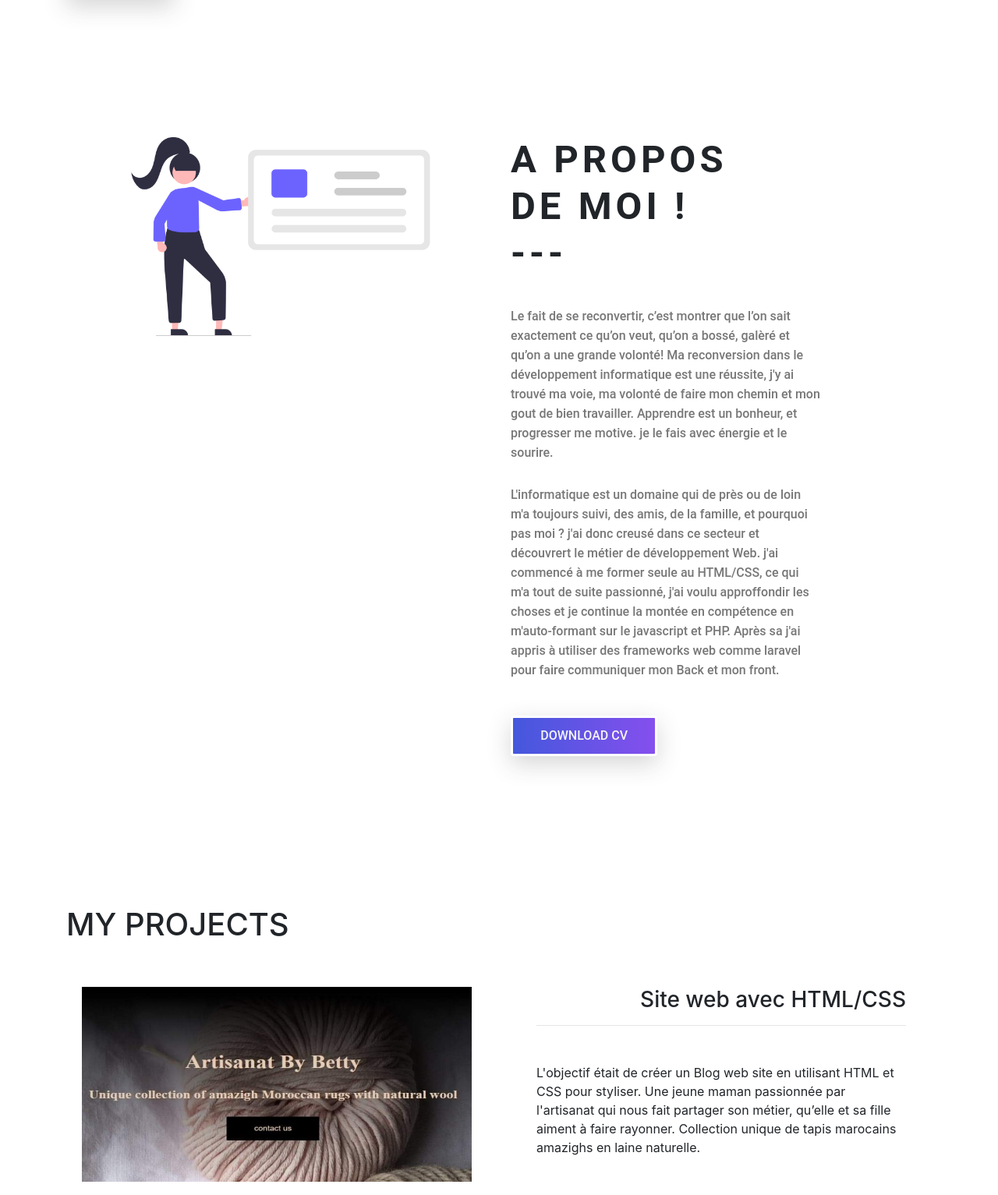
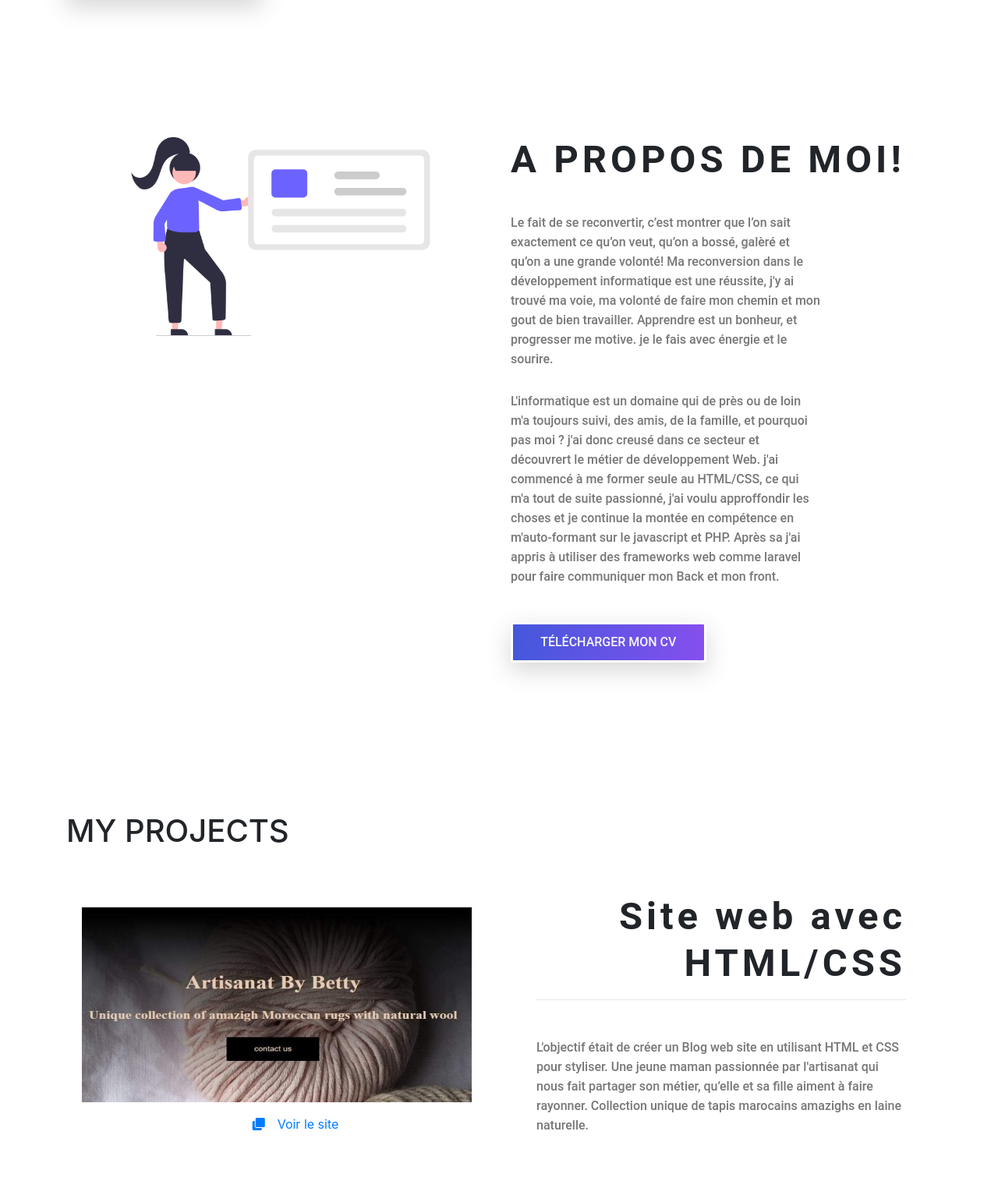
Before and after one commit to manal-kadiri/myportfolio-v1, a PHP site: page / in a window 1280 px wide. Shown: the part 666-2199 px from the top of the page at 78% size. Run offline with PHP 8.4, Linux system fonts and the light colour scheme; some libraries are stand-ins or nearby versions.

Commit message:
Add files via upload

```diff
--- a/PORTFOLIO/css/style.css
+++ b/PORTFOLIO/css/style.css
@@ -88,7 +88,7 @@
     padding: 8rem 5rem;
 }
 
-.site-main .about-area .about-title h2 > span{
+.site-main .about-area .about-title h2 > span{ /* titre a propos de moi */
     display: block;
     font: normal bold 49px/ 60px var(--roboto);
     letter-spacing: 5px;  /* espace entre les lettres de lets me introduce ...=21px avant*/
@@ -100,7 +100,11 @@
 
 
 /* Project Area */
-
+.site-main .project-area .container h3{
+display: block;
+font: normal bold 49px/ 60px var(--roboto);
+letter-spacing: 5px;  /* espace entre les lettres de lets me introduce ...=21px avant*/
+}
 .site-main .project-area{
     padding: 4rem 0;
 }
@@ -125,7 +129,7 @@
 footer.footer-area .social a > i{
     font-size:22px;
     padding: 2rem;
-    color: var(--border-color);
+    color: #6e6e6d; /* var(--border-color)*/
 }
 
 footer.footer-area .social a:hover > i{
--- a/PORTFOLIO/index.html
+++ b/PORTFOLIO/index.html
@@ -47,18 +47,18 @@
                 <div class="mr-auto"></div>
                   <ul class="navbar-nav">
                     <li class="nav-item active">
-                      <a class="nav-link" href="#">Home <span class="sr-only">(current)</span></a>
+                      <a class="nav-link" href="#home">Home <span class="sr-only">(current)</span></a>
                     </li>
                     <li class="nav-item">
-                      <a class="nav-link" href="#">About me</a>
+                      <a class="nav-link" href="#about">About me</a>
                     </li>
                     <li class="nav-item">
-                      <a class="nav-link" href="#">My projects</a>
+                      <a class="nav-link" href="#project">My projects</a>
                     </li>
-                    <li class="nav-item">
+                    <!-- <li class="nav-item">
                         <a class="nav-link" href="#">Contact</a>
                       </li>
-
+                    -->
                   </ul>
                 </div>
               </nav>
@@ -77,14 +77,14 @@
             <div class="container">
                 <div class="row">
                     <div class="col-lg-6 col-md-12 site-title">
+                        <a name = "home"></a>
                         <h3 class="title-text">Hey</h3>
                         <h1 class="title-text text-uppercase">Je suis Manal</h1>
                         <h4 class="title-text text-uppercase">De la nutrition au Developpement Web </h4>
                         <div class="site-buttons">
                             <div class="d-flex flex-row flex-wrap">
-                                <button type="button" class="btn button primary-button mr-4 text-uppercase">hire
-                                    me</button>
-                                <button type="button" class="btn button secondary-button text-uppercase">Get cv</button>
+                                <a href="./doc/CV manal KADIRI ZAID.pdf"><button type="button" class="btn button primary-button mr-4 text-uppercase">Télécharger mon CV</button></a>
+                               <!-- <button type="button" class="btn button secondary-button text-uppercase">Get cv</button> -->
                             </div>
                         </div>
                     </div>
@@ -107,10 +107,9 @@
                         </div>
                     </div>
                     <div class="col-lg-6 col-md-12 about-title">
+                        <a name="about"></a>
                         <h2 class="text-uppercase pt-5">
-                            <span>A propos</span>
-                            <span>De moi !</span>
-                            <span>---</span>
+                            <span>A propos de Moi!</span>
                         </h2>
                         <div class="paragraph py-4 w-75">
                             <p class="para">
@@ -126,7 +125,7 @@
                              Après sa j'ai appris à utiliser des frameworks web comme laravel pour faire communiquer mon Back et mon front.
                             </p>
                         </div>
-                       <a href="./doc/CV manal KADIRI ZAID.pdf"><button type="button" class="btn button primary-button text-uppercase">Download cv</button></a>
+                       <a href="./doc/CV manal KADIRI ZAID.pdf"><button type="button" class="btn button primary-button text-uppercase">Télécharger mon CV</button></a>
                     </div>
                 </div>
             </div>
@@ -138,6 +137,7 @@
  <section class="project-area">
     <div class="container">
         <div class="project-title pb-5">
+            <a name="project"></a>
             <h1 class="text-uppercase title-h1">My Projects</h1>
         </div>
         <div class="row">
@@ -151,7 +151,7 @@
 
             <div class="col-lg-6 col-md-12 col-sm-12 px-5">
                 <h3 class="text-right">Site web  avec HTML/CSS <hr class="title-hr mb-5"></h3>
-                <p>L'objectif était de créer un Blog web site en utilisant HTML et CSS pour styliser.
+                <p class="para">L'objectif était de créer un Blog web site en utilisant HTML et CSS pour styliser.
 
                     Une jeune maman passionnée par l'artisanat qui nous fait partager son métier, qu’elle et sa fille aiment à faire rayonner.
 
@@ -159,7 +159,7 @@
 
 
                      <!--Sous forme de blog en utilisant PHP pour les fonctionnalités,-->
-
+                </p>
         </div>
 
     </div>
@@ -167,10 +167,6 @@
 
 
 <!--  ======================= End Project Area =============================  -->
-
-
-
-
 
 
 
@@ -186,9 +182,9 @@
                 <div class="social text-center">
                     <h5 class="text-uppercase">Follow me</h5>
                     <a href="https://www.facebook.com/manal.kadi.7798/"><i class="fab fa-facebook"></i></a>
-                    <a href="#"><i class="fab fa-instagram"></i></a>
-                    <a href="#"><i class="fab fa-linkedin"></i></a>
-                    <a href="#"><i class="fab fa-pinterest"></i></a>
+                    <a href="https://www.instagram.com/manal_kadiri7/"><i class="fab fa-instagram"></i></a>
+                    <a href="https://www.linkedin.com/in/manal-kadiri-93250115a/"><i class="fab fa-linkedin"></i></a>
+                 <!--   <a href="#"><i class="fab fa-pinterest"></i></a> -->
                 </div>
                 <div class="copyrights text-center">
                     <p class="para">
```
